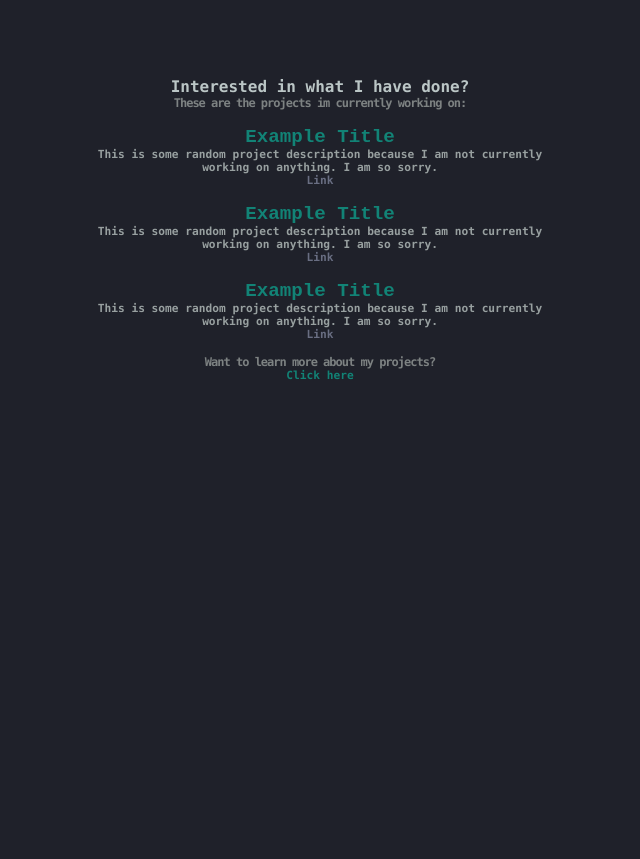
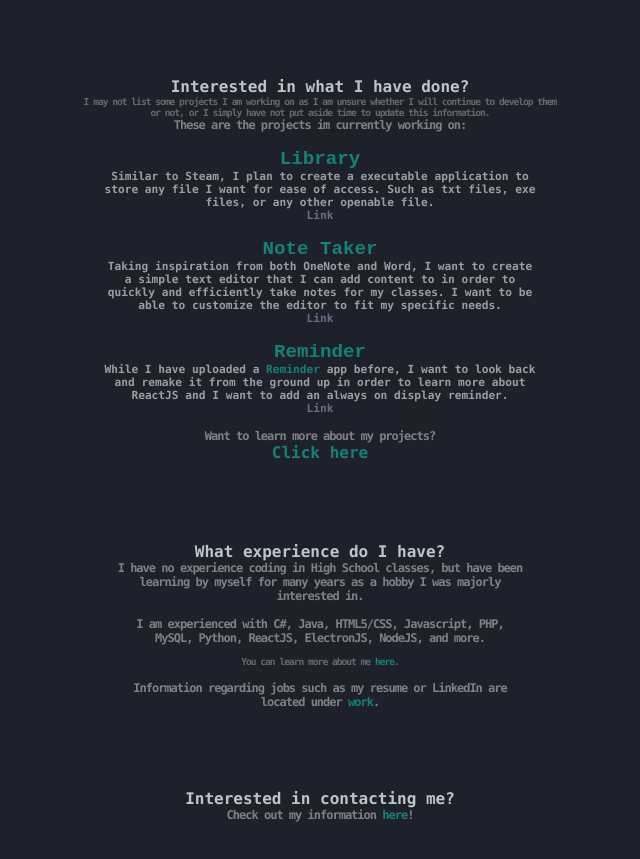
Before and after one commit to coltonk1/coltonk1.github.com, a plain HTML site: page index.html in a window 1280 px wide. Shown: the part 319-1178 px from the top of the page, without its empty margins (320-960 px from the left). Before the commit the page ends 800 px from the top, so only its background shows below. Drawn offline with Linux system fonts and the light colour scheme.

Commit message:
update info

```diff
--- a/index.css
+++ b/index.css
@@ -6,10 +6,11 @@
 
 body {
   background-color: #1f212a;
-  background-image: url("leaf.png"), url("leaf4.png");
-  background-position: 101% 5%, 0 40%;
-  background-repeat: no-repeat, no-repeat;
-  background-size: 2em, 3em;
+  background-image: url("leaf3.png"), url("leaf4.png"), url("leaf.png"),
+    url("leaf2.png"), url("leaf5.png"), url("leaf6.png");
+  background-position: 101% 5%, 0 20%, 101% 20%, 0 94%, 101% 70%, 0 70%;
+  background-repeat: no-repeat;
+  background-size: 2em, 3em, 0, 3em, 10em, 10em;
 }
 
 @import url("https://fonts.googleapis.com/css2?family=Oswald&display=swap");
@@ -91,6 +92,7 @@ body {
     font-weight: bolder;
     letter-spacing: -1px;
     text-align: center;
+    padding: 0 3em;
   }
 
   #name_container {
@@ -167,6 +169,7 @@ body {
     color: #98a0a0;
     font-weight: bold;
     font-size: 0.7em;
+    padding: 0 2em;
   }
   .project_link {
     font-size: 0.7em;
@@ -178,7 +181,7 @@ body {
   }
 
   .link {
-    font-size: 0.7em;
+    font-size: inherit;
     font-weight: bolder;
     color: #128376;
     text-align: center;
--- a/index.html
+++ b/index.html
@@ -44,36 +44,75 @@
 
       <div class="page_break"></div>
       <div class="title">Interested in what I have done?</div>
+      <div class="subsub_title">
+        I may not list some projects I am working on as I am unsure whether I
+        will continue to develop them or not, or I simply have not put aside
+        time to update this information.
+      </div>
       <div class="sub_title">
         These are the projects im currently working on:
       </div>
       <div class="project">
-        <div class="project_title">Example Title</div>
+        <div class="project_title">Library</div>
         <div class="project_description">
-          This is some random project description because I am not currently
-          working on anything. I am so sorry.
+          Similar to Steam, I plan to create a executable application to store
+          any file I want for ease of access. Such as txt files, exe files, or
+          any other openable file.
         </div>
         <div class="project_link"><a>Link</a></div>
       </div>
       <div class="project">
-        <div class="project_title">Example Title</div>
+        <div class="project_title">Note Taker</div>
         <div class="project_description">
-          This is some random project description because I am not currently
-          working on anything. I am so sorry.
+          Taking inspiration from both OneNote and Word, I want to create a
+          simple text editor that I can add content to in order to quickly and
+          efficiently take notes for my classes. I want to be able to customize
+          the editor to fit my specific needs.
         </div>
         <div class="project_link"><a>Link</a></div>
       </div>
       <div class="project">
-        <div class="project_title">Example Title</div>
+        <div class="project_title">Reminder</div>
         <div class="project_description">
-          This is some random project description because I am not currently
-          working on anything. I am so sorry.
+          While I have uploaded a
+          <a class="link" style="font-size: inherit">Reminder</a> app before, I
+          want to look back and remake it from the ground up in order to learn
+          more about ReactJS and I want to add an always on display reminder.
         </div>
         <div class="project_link"><a>Link</a></div>
       </div>
 
       <div class="sub_title"><br />Want to learn more about my projects?</div>
       <div class="link"><a>Click here</a></div>
+
+      <div class="page_break"></div>
+
+      <div class="title">What experience do I have?</div>
+      <div class="sub_title">
+        I have no experience coding in High School classes, but have been
+        learning by myself for many years as a hobby I was majorly interested
+        in.<br /><br />
+        I am experienced with C#, Java, HTML5/CSS, Javascript, PHP, MySQL,
+        Python, ReactJS, ElectronJS, NodeJS, and more.
+      </div>
+      <div class="subsub_title">
+        <br />
+        You can learn more about me <a class="link">here</a>.
+      </div>
+
+      <div class="sub_title">
+        <br />
+        Information regarding jobs such as my resume or LinkedIn are located
+        under <a class="link">work</a>.
+      </div>
+
+      <div class="page_break"></div>
+
+      <div class="title">Interested in contacting me?</div>
+      <div class="sub_title">
+        Check out my information <a class="link">here</a>!
+      </div>
+      <br /><br /><br />
     </div>
 
     <script src="./start.js"></script>
```
Also changed, not shown: leaf5.png (added), leaf6.png (added).
